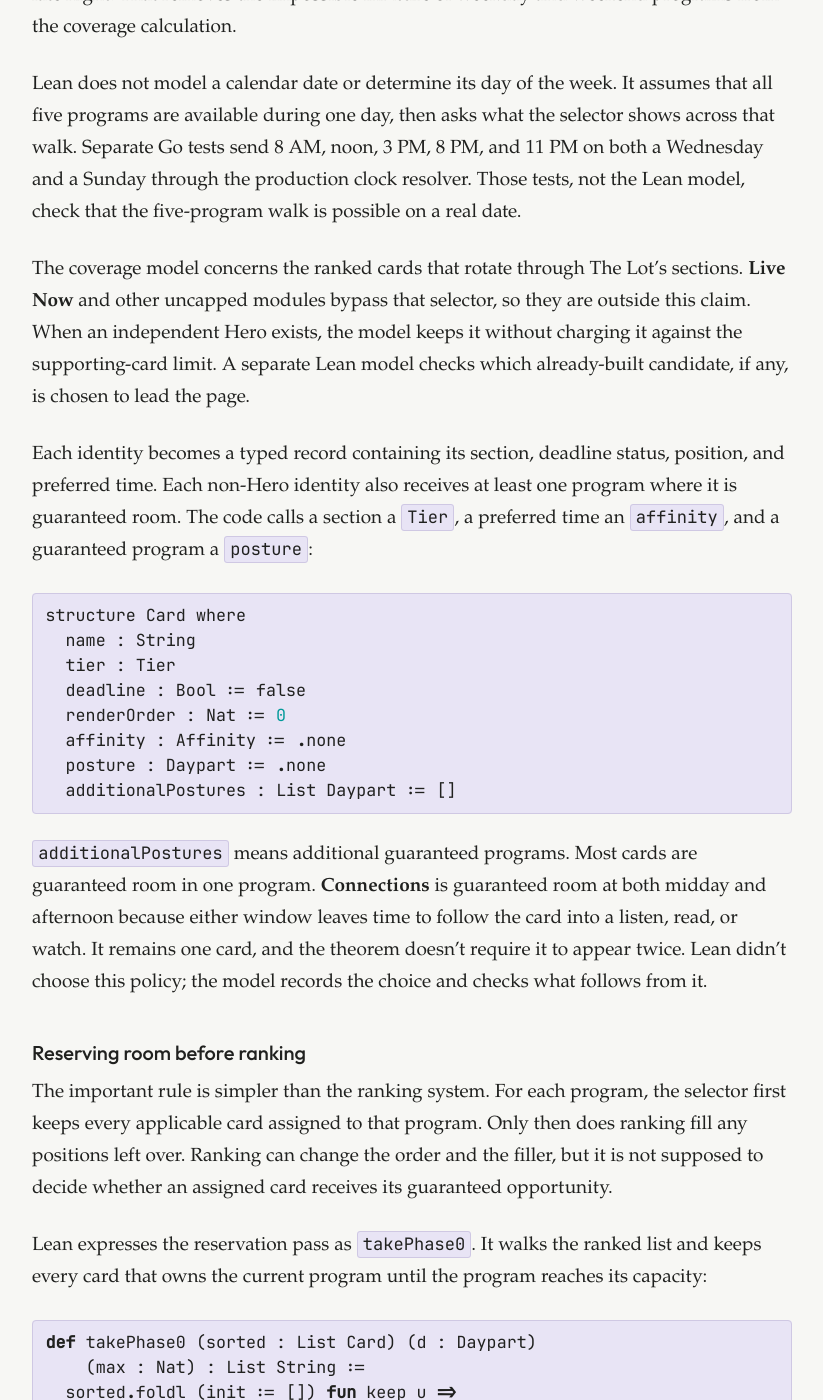
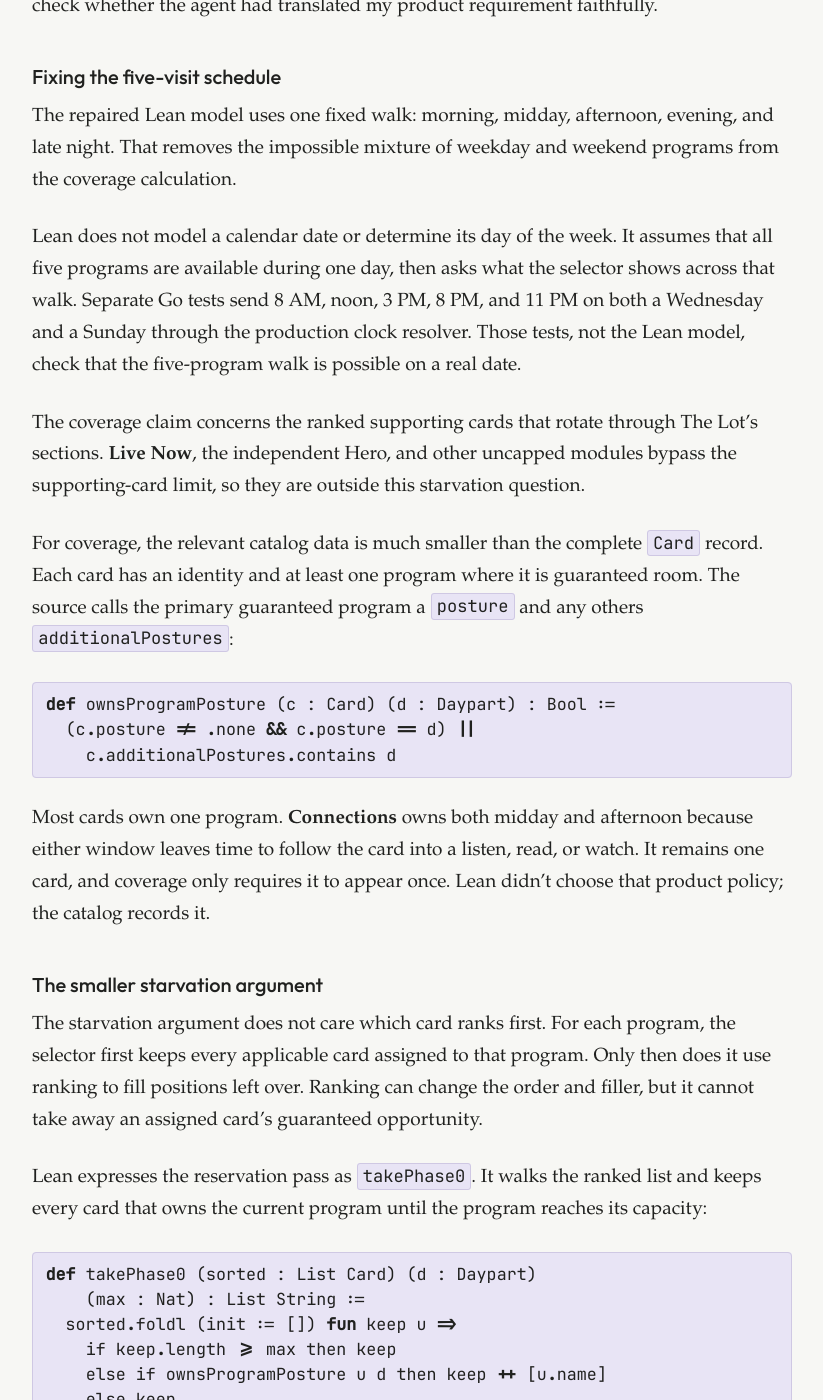
Before and after one commit to cmeiklejohn/cmeiklejohn.github.io, a Jekyll site: the page built from _posts/2026-08-24-every-card-will-show.markdown, in a window 1280 px wide and 1400 px high, scrolled down 8289 px. Shown: the whole window, without its empty margins (228-1051 px from the left). Built offline with Jekyll 4.4.1, drawn with Linux system fonts in a browser that asks for light colours; some of the changed text lies outside the part shown.

Commit message:
Separate the starvation proof from the selector twin

````diff
--- a/_posts/2026-08-24-every-card-will-show.markdown
+++ b/_posts/2026-08-24-every-card-will-show.markdown
@@ -89,9 +89,11 @@
 
 What would it take to test the question I had actually asked?
 
-Lean is both a programming language and a proof assistant, a tool for describing a system in logic and checking claims about that description. We used it to build a small, independent model of The Lot beside the server used by the live app, which is written in the [Go programming language](https://go.dev/). Lean does not run when somebody opens The Lot, and it does not read the Go source. We rewrote only the pieces needed for this claim, then made the two implementations compare results.
+Lean is both a programming language and a proof assistant, a tool for describing a system in logic and checking claims about that description. We used it to build an independent model of The Lot beside the server used by the live app, which is written in the [Go programming language](https://go.dev/). Lean does not run when somebody opens The Lot, and it does not read the Go source.
 
-The shape of this setup came from [Cedar](https://docs.cedarpolicy.com/other/security.html), the open-source language developed at AWS for deciding who is allowed to do what in an application. Cedar has a model written in Lean and a separate engine, the Rust program that makes real authorization decisions. It connects them with [differential testing](https://en.wikipedia.org/wiki/Differential_testing): generate an input, run it through both implementations, and check that they produce the same result. The proofs establish properties of the model; the differential tests check that the live engine continues to behave like it. We followed this model for the bounded part of The Lot that chooses the lead and supporting cards.
+The Lean code ended up doing two jobs. It checked whether the catalog was covered across five programs, and it reproduced enough of the production selector to compare Lean's output with Go's. Those jobs require different levels of detail. The coverage property needs program assignments, reservations, and capacities. The production comparison also needs the scoring and ordering rules. Those extra rules are part of the implementation twin, not the starvation argument.
+
+The shape of this setup came from [Cedar](https://docs.cedarpolicy.com/other/security.html), the open-source language developed at AWS for deciding who is allowed to do what in an application. Cedar has a model written in Lean and a separate engine, the Rust program that makes real authorization decisions. It connects them with [differential testing](https://en.wikipedia.org/wiki/Differential_testing): generate an input, run it through both implementations, and check that they produce the same result. The proofs establish properties of the model; the differential tests check that the live engine continues to behave like it. We followed that pattern for The Lot's supporting-card selector.
 
 ### Lean proved the wrong day
 
@@ -109,26 +111,21 @@
 
 Lean does not model a calendar date or determine its day of the week. It assumes that all five programs are available during one day, then asks what the selector shows across that walk. Separate Go tests send 8 AM, noon, 3 PM, 8 PM, and 11 PM on both a Wednesday and a Sunday through the production clock resolver. Those tests, not the Lean model, check that the five-program walk is possible on a real date.
 
-The coverage model concerns the ranked cards that rotate through The Lot's sections. **Live Now** and other uncapped modules bypass that selector, so they are outside this claim. When an independent Hero exists, the model keeps it without charging it against the supporting-card limit. A separate Lean model checks which already-built candidate, if any, is chosen to lead the page.
+The coverage claim concerns the ranked supporting cards that rotate through The Lot's sections. **Live Now**, the independent Hero, and other uncapped modules bypass the supporting-card limit, so they are outside this starvation question.
 
-Each identity becomes a typed record containing its section, deadline status, position, and preferred time. Each non-Hero identity also receives at least one program where it is guaranteed room. The code calls a section a `Tier`, a preferred time an `affinity`, and a guaranteed program a `posture`:
+For coverage, the relevant catalog data is much smaller than the complete `Card` record. Each card has an identity and at least one program where it is guaranteed room. The source calls the primary guaranteed program a `posture` and any others `additionalPostures`:
 
 ```lean
-structure Card where
-  name : String
-  tier : Tier
-  deadline : Bool := false
-  renderOrder : Nat := 0
-  affinity : Affinity := .none
-  posture : Daypart := .none
-  additionalPostures : List Daypart := []
+def ownsProgramPosture (c : Card) (d : Daypart) : Bool :=
+  (c.posture != .none && c.posture == d) ||
+    c.additionalPostures.contains d
 ```
 
-`additionalPostures` means additional guaranteed programs. Most cards are guaranteed room in one program. **Connections** is guaranteed room at both midday and afternoon because either window leaves time to follow the card into a listen, read, or watch. It remains one card, and the theorem doesn't require it to appear twice. Lean didn't choose this policy; the model records the choice and checks what follows from it.
+Most cards own one program. **Connections** owns both midday and afternoon because either window leaves time to follow the card into a listen, read, or watch. It remains one card, and coverage only requires it to appear once. Lean didn't choose that product policy; the catalog records it.
 
-### Reserving room before ranking
+### The smaller starvation argument
 
-The important rule is simpler than the ranking system. For each program, the selector first keeps every applicable card assigned to that program. Only then does ranking fill any positions left over. Ranking can change the order and the filler, but it is not supposed to decide whether an assigned card receives its guaranteed opportunity.
+The starvation argument does not care which card ranks first. For each program, the selector first keeps every applicable card assigned to that program. Only then does it use ranking to fill positions left over. Ranking can change the order and filler, but it cannot take away an assigned card's guaranteed opportunity.
 
 Lean expresses the reservation pass as `takePhase0`. It walks the ranked list and keeps every card that owns the current program until the program reaches its capacity:
 
@@ -153,7 +150,9 @@
 
 Those are also the five program limits. In other words, the guarantee comes from assigning every ranked card at least one program, reserving those cards before ordinary ranking, and providing enough room for all the assignments. Ranking determines order and fills holes left by cards that are not applicable. It is not the source of the no-starvation guarantee.
 
-The Lean implementation also mirrors the rest of production's ranking so the two selectors can be compared. That machinery is part of the implementation model, not the reason the coverage result holds.
+The smaller theorem suggested by this design would quantify over any ranking: if every card owns one of the five programs, each program has room for all of its owners, and the selector keeps owners first, then the union of the five programs contains every card. The exact scores and resulting order would disappear from the statement.
+
+The current Lean coverage theorem does not state that general result. It executes the complete production-like selector on the current catalog and checks the resulting union. That is a valid finite check, but it makes the model more complicated than the starvation property requires.
 
 Lean runs the complete catalog through the five modeled programs. Two small helpers turn those outputs into the coverage question:
 
@@ -175,13 +174,13 @@
 
 But did the Go code make the same decisions as the model?
 
-The product makes two different top-of-page decisions. One chooses a primary lead from ten already-built candidates. The ranked catalog separately includes `hero:hero`, a structural identity that lets the coverage model account for an independent Hero without charging it against supporting capacity. The primary-lead chooser has its own smaller check: ten yes-or-no values representing whether each lead candidate is present, plus one of six program values. That produces 2<sup>10</sup> × 6, or 6,144, possible inputs. Lean writes the expected lead choice for every one, and Go must match all 6,144 rows. Candidate construction and rendering are outside that exhaustive comparison.
+This is where the additional model detail matters. The production selector still contains scoring and ordering rules, even though starvation should not depend on them. The Lean twin reproduces those rules so a change in Go cannot silently move the reservation pass or make an assigned card lose to filler.
 
 The supporting-card selector has far too many possible input catalogs to compare exhaustively. Instead, Lean writes a fixed sample of 128 selector walks, including the complete modeled catalog and reproducible subsets across the four event-lead and tour configurations. That number is a chosen test budget, not a total derived from the model.
 
 Go replays those walks through `lotCapCards`, the production function that selects supporting cards, and must return the same lists Lean produced. A separate Go unit test constructs a synthetic all-applicable inventory with the same modeled names and runs the real selector across the four configurations. These checks exercise the production selection function, not the full request-to-browser path.
 
-That is a useful bridge, but it isn't proof that Lean and Go agree for every possible input. Lean proves the coverage theorem inside its model. The primary-lead comparison is exhaustive for its narrow input. The supporting-card comparison is sampled, with a full-catalog case and a separate full-catalog Go unit test. These are stronger and more explicit checks than we had before, but they establish different things.
+That is a useful bridge, but it isn't proof that Lean and Go agree for every possible input. Lean checks coverage inside its model. The supporting-card comparison is sampled, with a full-catalog case and a separate full-catalog Go unit test. These are stronger and more explicit checks than we had before, but they establish different things.
 
 What happened after the selector returned? A checked result was still useless if the browser could discard or reorder it. We therefore centralized scheduling-time eligibility, deduplication, caps, sections, and ordering on the server. The checked selector owns the cap and reservation decision. The surrounding server code resolves candidates and produces `moduleOrder`, the final allow-list and order, plus `moduleSections` for placement. The browser follows those instructions instead of running its old second scheduling policy.
 
@@ -199,7 +198,7 @@
 
 The invariant was easy to state: across one person's five visits on one calendar day, every available and relevant card should appear at least once. That did not make the algorithm easy to implement correctly. The agent could read the specification, write the implementation, write unit and end-to-end tests, and audit its own work, but it repeatedly failed to keep the invariant intact. Each time it encountered an ambiguity or an implementation obstacle, it invented a nearby requirement instead of asking me.
 
-The power we eventually got from Lean wasn't another claim that the code looked right. Once the five daily programs, the card assignments, the reservation pass, and the capacities were explicit, Lean could check that the modeled catalog left no card behind. Go then had to match every primary-lead case and the sampled supporting-card comparisons, while a separate unit test walked the real Go selector through the full modeled catalog. This didn't prove every Go input, changing eligibility, changing modes, or the whole product. It gave us a checked property with an explicit boundary and strong evidence that the production selector agreed on the cases we compared.
+The power we eventually got from Lean wasn't another claim that the code looked right. Once the five daily programs, the card assignments, the reservation pass, and the capacities were explicit, Lean could check that the modeled catalog left no card behind. Go then had to match the sampled supporting-card comparisons, while a separate unit test walked the real Go selector through the full modeled catalog. This didn't prove every Go input, changing eligibility, changing modes, or the whole product. It gave us a checked property with an explicit boundary and strong evidence that the production selector agreed on the cases we compared.
 
 Lean itself was not immune to the problem. The first passing Lean model contained the wrong itinerary, and I let it merge without catching that mismatch. A theorem can make a misunderstanding more convincing if nobody checks that the formal statement still matches the request. The important step was not adding a proof to the artifact pile. It was making a precise, bounded version of my original invariant explicit, checking it, connecting it to the production implementation, and refusing to let a later layer weaken it.
 
````
Also changed, not shown: _drafts/every-card-will-show-three-pass-audit.md (+8 -4 lines).
